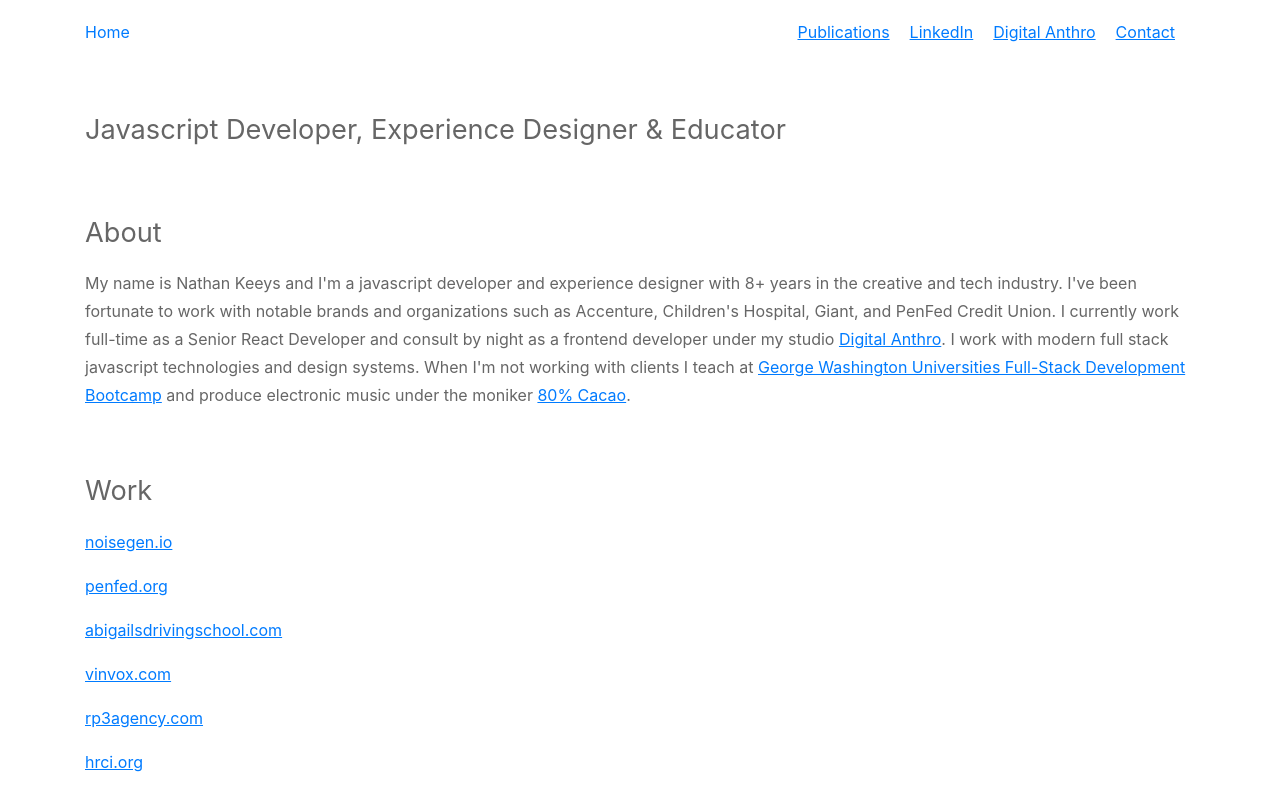
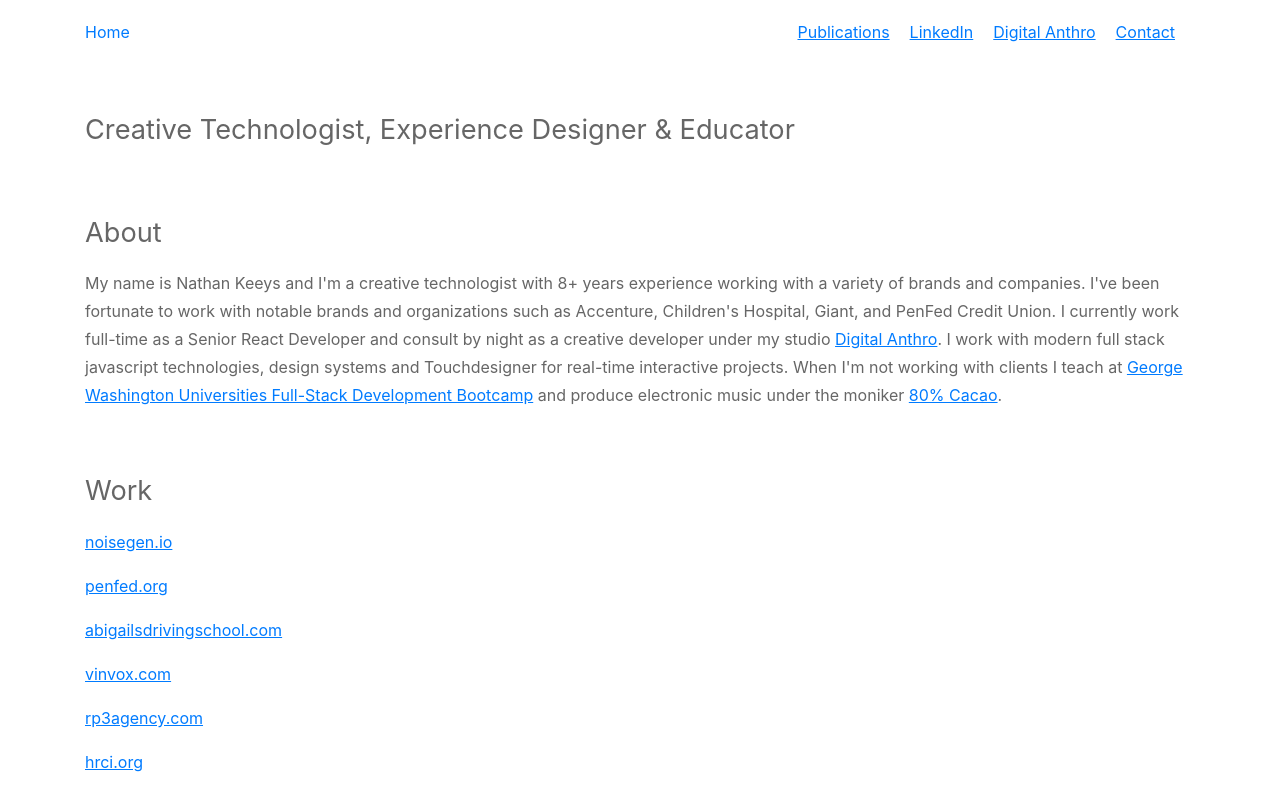
Before and after one commit to keeysnc/portfolio, a React (Create React App) app: page / in a window 1280 px wide. Shown: the top 797 px of the page. Built offline with nearby package versions, Linux system fonts and the light colour scheme.

Commit message:
update content

```diff
--- a/public/index.html
+++ b/public/index.html
@@ -4,14 +4,14 @@
 		<meta charset="utf-8" />
 		<meta name="viewport" content="width=device-width, initial-scale=1, shrink-to-fit=no" />
 		<meta name="theme-color" content="#000000" />
-		<meta name="description" content="Creative Javascript Developer / Experience Designer" />
+		<meta name="description" content="Creative Technologist / Experience Designer" />
 		<meta
 			name="keywords"
 			content="creative developer, experience designer, front-end developer, freelance react developer, freelance webgl developer, awwwards washington DC"
 		/>
 		<link rel="manifest" href="%PUBLIC_URL%/manifest.json" />
 		<link rel="shortcut icon" href="%PUBLIC_URL%/favicon.ico" />
-		<title>Creative Javascript Developer / Experience Designer - Nathan Keeys</title>
+		<title>Creative Technologist / Experience Designer - Nathan Keeys</title>
 	</head>
 	<body>
 		<noscript> You need to enable JavaScript to run this app. </noscript>
--- a/src/components/Bio.js
+++ b/src/components/Bio.js
@@ -6,13 +6,14 @@
 			<div className="section">
 				<h1>About</h1>
 				<p>
-					My name is Nathan Keeys and I'm a javascript developer and experience designer with 8+ years in the creative and tech industry. I've been
+					My name is Nathan Keeys and I'm a creative technologist with 8+ years experience working with a variety of brands and companies. I've been
 					fortunate to work with notable brands and organizations such as Accenture, Children's Hospital, Giant, and PenFed Credit Union. I currently
-					work full-time as a Senior React Developer and consult by night as a frontend developer under my studio{" "}
+					work full-time as a Senior React Developer and consult by night as a creative developer under my studio{" "}
 					<a href="https://www.digitalanthro.co/" target="_blank" rel="noopener noreferrer">
 						Digital Anthro
 					</a>
-					. I work with modern full stack javascript technologies and design systems. When I'm not working with clients I teach at{" "}
+					. I work with modern full stack javascript technologies, design systems and Touchdesigner for real-time interactive projects. When I'm not
+					working with clients I teach at{" "}
 					<a href="https://bootcamp.cps.gwu.edu/coding/" target="_blank" rel="noopener noreferrer">
 						George Washington Universities Full-Stack Development Bootcamp
 					</a>{" "}
--- a/src/pages/Portfolio.js
+++ b/src/pages/Portfolio.js
@@ -7,7 +7,7 @@
 	return (
 		<>
 			<Container>
-				<Hero heading="Javascript Developer, Experience Designer & Educator" link="www.digitalanthro.co" linkName="Digital Anthro." />
+				<Hero heading="Creative Technologist, Experience Designer & Educator" link="www.digitalanthro.co" linkName="Digital Anthro." />
 				<Bio />
 			</Container>
 		</>
```
